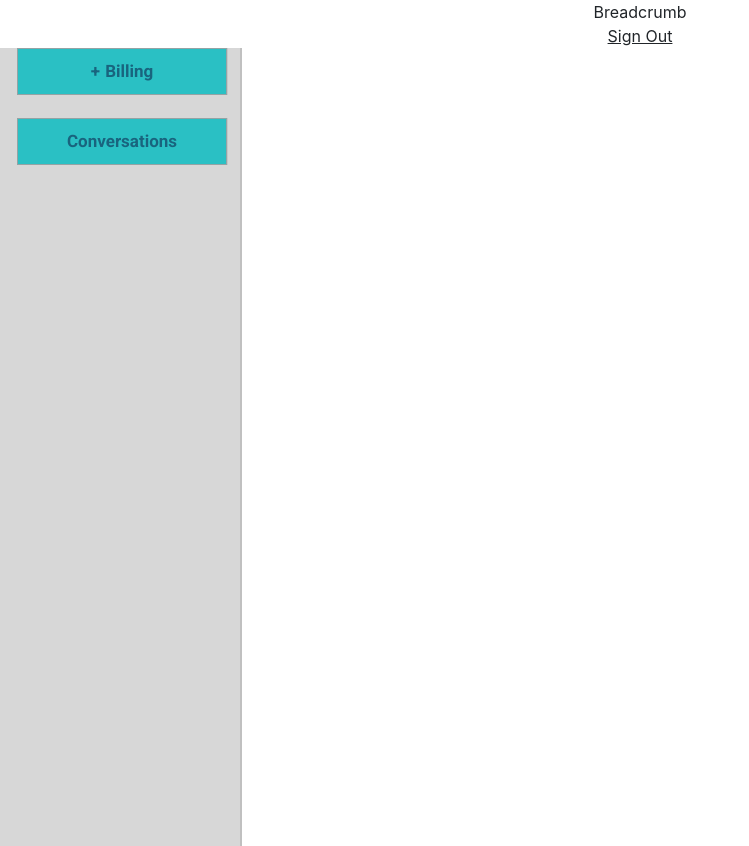
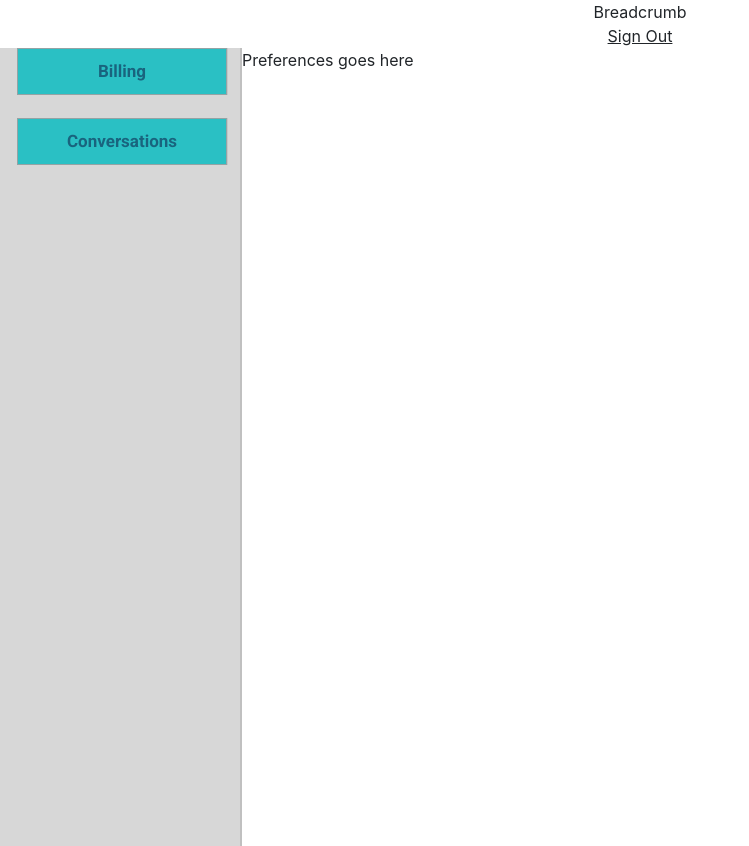
Before and after one commit to Streltz/heyteam, a React (Create React App) app in the folder hey-team/: page /dashboard/preferences in a window 1280 px wide. Shown: the whole page, without its empty margins (0-749 px from the left). Built offline with nearby package versions, Linux system fonts and the light colour scheme; sample sign-in values are in the browser's storage.

Commit message:
added preferences component

```diff
--- a/hey-team/src/components/Dashboard.css
+++ b/hey-team/src/components/Dashboard.css
@@ -1,12 +1,3 @@
 .FullPage {
 display: flex;
-
 }
-
-.Sidebar {
-    color: red;
-}
-
-.Content{
-
-}
--- a/hey-team/src/components/Dashboard.js
+++ b/hey-team/src/components/Dashboard.js
@@ -5,7 +5,7 @@ import SideBar from './SideBar.js';
 import ConvoGrid from '../components/ConvoGrid/ConvoGrid';
 import { Switch, Route } from 'react-router-dom';
 import Billing from './Billing';
-// import Preferences from './Preferences';
+import Preferences from './Preferences';
 import ViewConvo from './ConvoDetail/ViewConvo';
 import EditConvo from './EditConvo';
 import './Dashboard.css';
@@ -26,6 +26,7 @@ class Dashboard extends React.Component {
         <Switch>
         <Route path ="/dashboard" component = {ConvoGrid} exact />
         <Route path ="/dashboard/billing" component = {Billing} />
+        <Route path ="/dashboard/preferences" component = {Preferences} />
         </Switch>
         </div>
         </div>
--- /dev/null
+++ b/hey-team/src/components/Preferences.js
@@ -0,0 +1,20 @@
+import React from 'react';
+import { connect } from 'react-redux';
+
+class Preferences extends React.Component {
+
+  render() {
+    return (
+      <div>
+        Preferences goes here
+      </div>
+    );
+  }
+}
+
+const mapStateToProps = (state) => {
+    return {
+    }
+}
+
+export default connect(mapStateToProps, {  })(Preferences);
--- a/hey-team/src/components/SideBar.js
+++ b/hey-team/src/components/SideBar.js
@@ -14,13 +14,13 @@ class SideBar extends React.Component {
       return (
           <div className="LeftColumnPanel">
 					<Link to="/dashboard">
-					  <div className="view-button button"> Conversations</div>
+					  <div className="view-button button">Conversations</div>
 					</Link>
 					<Link to="/dashboard/preferences">
-					  <div className="preferences-button button">+Preferences</div>
+					  <div className="preferences-button button">Preferences</div>
 					</Link>
 					<Link to="/dashboard/billing">
-					  <div className="billing-button button">+ Billing</div>
+					  <div className="billing-button button">Billing</div>
 					</Link>
 					</div>
       );
```
